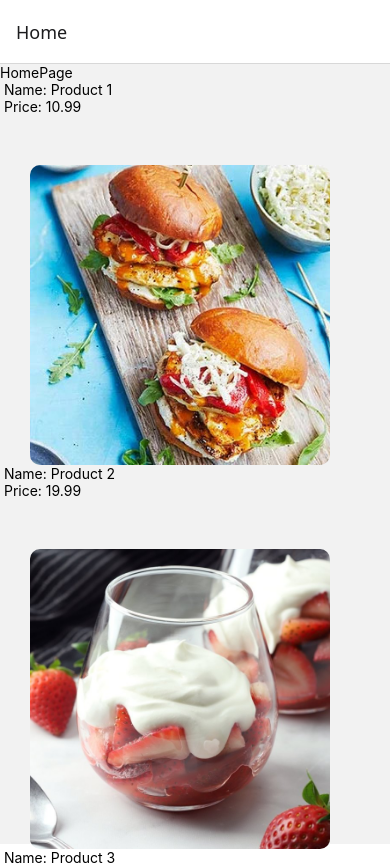
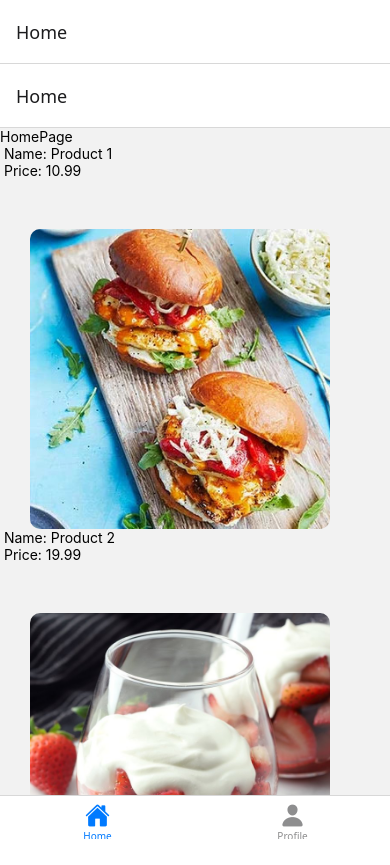
Before and after one commit to KwSalem/react-native-mini-project, a React Native app: screen /Home in a window 390 px wide. Shown: the top 865 px of the page. After the commit the page ends 844 px from the top, so only its background shows below. Built offline with nearby package versions, Linux system fonts and the light colour scheme.

Commit message:
Done TabNavigation for Home, and for Profile is in processing...

```diff
--- a/App.js
+++ b/App.js
@@ -4,11 +4,12 @@ import HomePage from "./src/components/Home/HomePage";
 import ProductsView from "./src/components/Products/ProductsView";
 import { NavigationContainer } from "@react-navigation/native";
 import HomeNavigation from "./src/navigations/HomeNavigation";
+import MainNavigation from "./src/navigations/MainNavigation";
 
 export default function App() {
   return (
     <NavigationContainer>
-      <HomeNavigation />
+      <MainNavigation />
     </NavigationContainer>
   );
 }
--- a/package.json
+++ b/package.json
@@ -10,6 +10,7 @@
   },
   "dependencies": {
     "@expo/metro-runtime": "~4.0.0",
+    "@react-navigation/bottom-tabs": "^7.2.0",
     "@react-navigation/native": "^7.0.14",
     "@react-navigation/native-stack": "^7.2.0",
     "@tanstack/react-query": "^5.62.10",
--- a/src/navigations/HomeNavigation.js
+++ b/src/navigations/HomeNavigation.js
@@ -3,7 +3,7 @@ import { createNativeStackNavigator } from "@react-navigation/native-stack";
 import HomePage from "../components/Home/HomePage";
 import ProductItems from "../components/Products/ProductItems";
 import ProductsView from "../components/Products/ProductsView";
-
+import { NavigationContainer } from "@react-navigation/native";
 const Stack = createNativeStackNavigator();
 
 const HomeNavigation = () => {
--- /dev/null
+++ b/src/navigations/MainNavigation.js
@@ -0,0 +1,35 @@
+import React from "react";
+import { createBottomTabNavigator } from "@react-navigation/bottom-tabs";
+import { Ionicons } from "@expo/vector-icons";
+import HomeNavigation from "./HomeNavigation";
+
+const Tab = createBottomTabNavigator();
+
+const MainNavigation = () => {
+  return (
+    <Tab.Navigator>
+      <Tab.Screen
+        name="Home"
+        component={HomeNavigation}
+        options={{
+          tabBarLabel: "Home",
+          tabBarIcon: ({ color, size }) => (
+            <Ionicons name="home" color={color} size={size} />
+          ),
+        }}
+      />
+      <Tab.Screen
+        name="Profile"
+        component={HomeNavigation}
+        options={{
+          tabBarLabel: "Profile",
+          tabBarIcon: ({ color, size }) => (
+            <Ionicons name="person" color={color} size={size} />
+          ),
+        }}
+      />
+    </Tab.Navigator>
+  );
+};
+
+export default MainNavigation;
```
Also changed, not shown: 1 other file (tests, documents, lock files or other folders).
